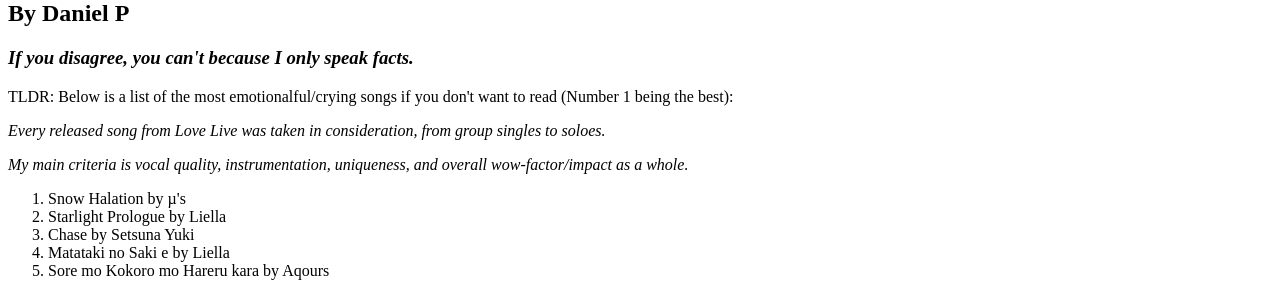
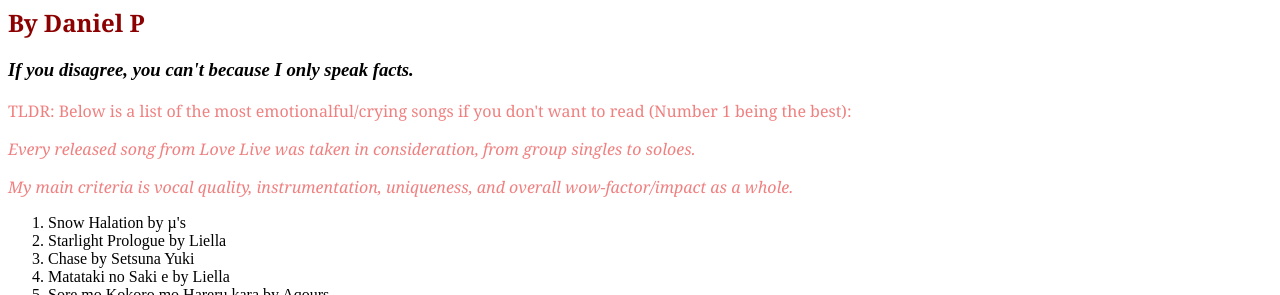
Before and after one commit to Yoghurt-1/lovelivesongs, a plain HTML site: page index.html in a window 1280 px wide. Shown: the part 80-375 px from the top of the page. Drawn offline with Linux system fonts and the light colour scheme.

Commit message:
Added CSS

```diff
--- a/index.html
+++ b/index.html
@@ -2,6 +2,7 @@
 <html lang ="en"
 
 <head>
+    <link rel="stylesheet" href="style.css">
     <meta charset="UTF-8">
     <title> The Best Love Live Songs</title>
 </head>
--- /dev/null
+++ b/style.css
@@ -0,0 +1,10 @@
+p {
+    color: lightcoral;
+    font-family:Georgia, 'Times New Roman', Times, serif;
+}
+
+h1, h2 {
+
+    color:darkred;
+    font-family: Georgia, 'Times New Roman', Times, serif;
+}
```
